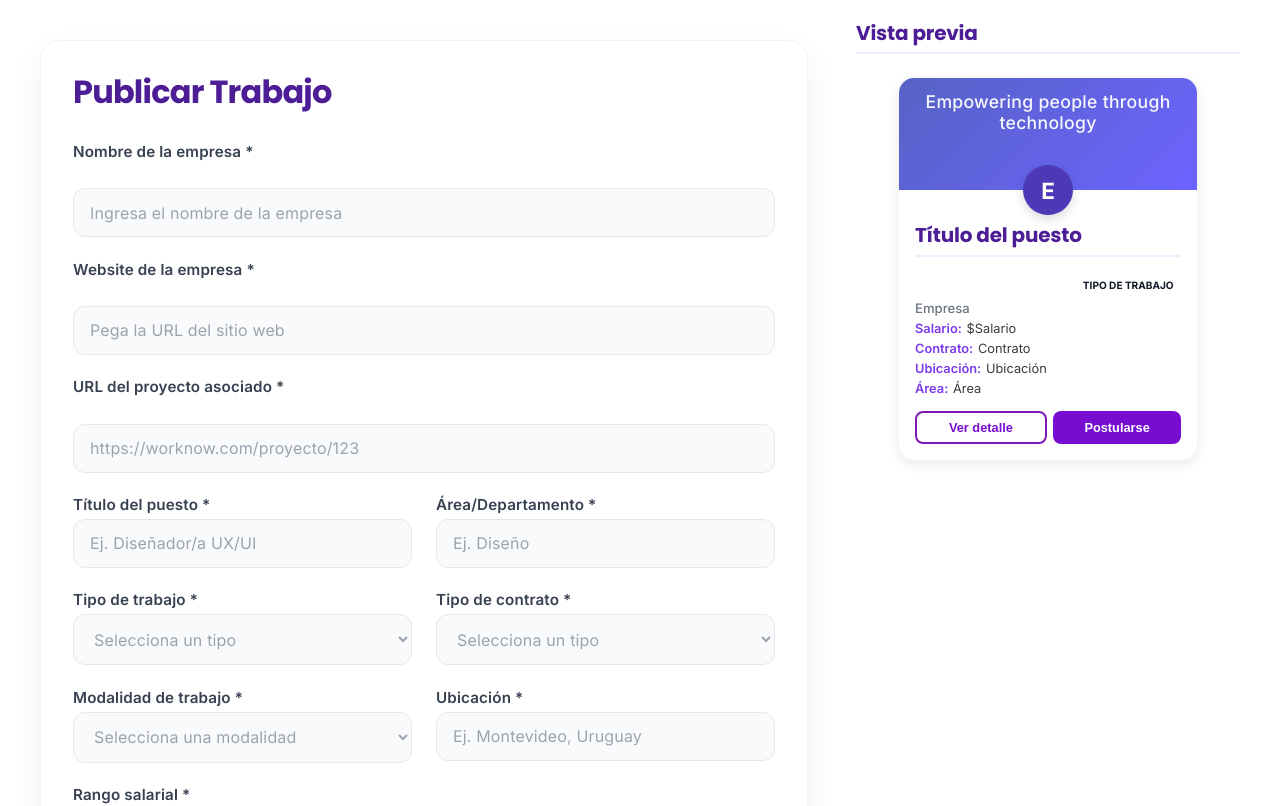
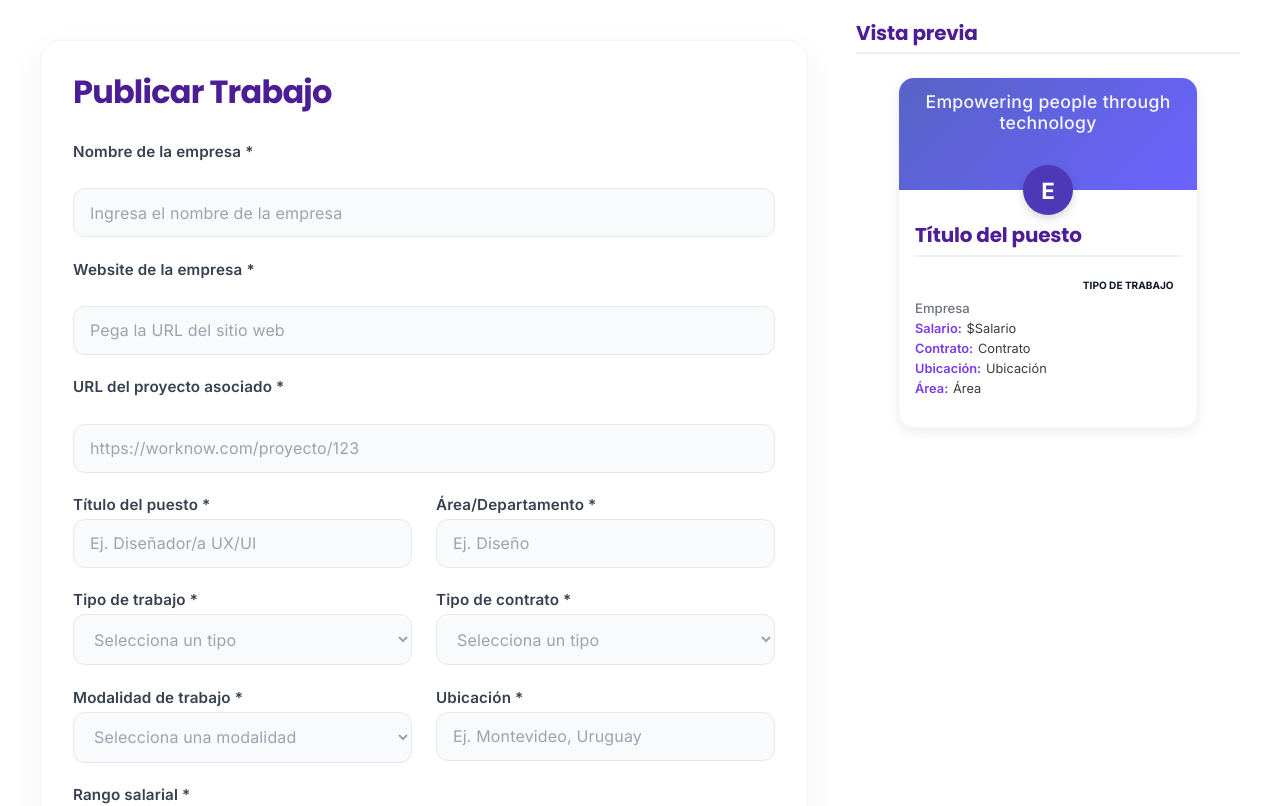
Before and after one commit to Anima-Tec/Worknow-Frontend, a React (Vite) app: page /jobs/form in a window 1280 px wide. Shown: the top 806 px of the page. Built offline with nearby package versions, Linux system fonts and the light colour scheme.

Commit message:
Ocultar botones en vista previa de formularios - Agregada prop isFormPreview a CardProyecto y CardTrabajo - Ocultos botones Ver detalle y Postularse solo en vista previa - Mantenida funcionalidad en HomeUser y HomeCompany

```diff
--- a/src/components/CardProyecto.jsx
+++ b/src/components/CardProyecto.jsx
@@ -13,6 +13,7 @@ export default function CardProyecto({
   remuneration,
   company,
   isCompanyView = false, // 🟣 detecta si es vista empresa
+  isFormPreview = false, // 🟣 prop para detectar si es vista previa de formulario
 }) {
   const [showModal, setShowModal] = useState(false);
   const [showDetail, setShowDetail] = useState(false); // 🟣 nuevo estado
@@ -55,6 +56,7 @@ export default function CardProyecto({
         </div>
 
         {/* ---------- BOTONES ---------- */}
+        {!isFormPreview && (
           <div className="project-actions">
             <button
               className="secondary-btn"
@@ -72,6 +74,7 @@ export default function CardProyecto({
               </button>
             )}
           </div>
+        )}
       </div>
 
       {/* ---------- MODAL DE POSTULACIÓN ---------- */}
--- a/src/components/CardTrabajo.jsx
+++ b/src/components/CardTrabajo.jsx
@@ -17,6 +17,7 @@ export default function CardTrabajo({
   projectUrl,
   isPreview = false,
   isCompanyView = false, // 🟣 prop para detectar si es vista empresa
+  isFormPreview = false, // 🟣 prop para detectar si es vista previa de formulario
 }) {
   const [showModal, setShowModal] = useState(false);
   const [showDetail, setShowDetail] = useState(false); // 🟣 nuevo estado para el detalle
@@ -108,6 +109,7 @@ export default function CardTrabajo({
           )}
 
           {/* ---------- BOTONES ---------- */}
+          {!isFormPreview && (
             <div className="job-actions">
               <button
                 className="secondary-btn"
@@ -126,8 +128,8 @@ export default function CardTrabajo({
                   Postularse
                 </button>
               )}
-
             </div>
+          )}
         </div>
       </div>
 
--- a/src/pages/JobForm.jsx
+++ b/src/pages/JobForm.jsx
@@ -215,6 +215,7 @@ export default function JobForm({ onClose, onJobCreated }) {
           description={form.description || "Descripción..."}
           projectUrl={form.projectUrl}
           isPreview={true}
+          isFormPreview={true}
         />
       </div>
     </div>
--- a/src/pages/ProjectForm.jsx
+++ b/src/pages/ProjectForm.jsx
@@ -171,6 +171,7 @@ export default function ProjectForm({ onClose, onProjectCreated }) {
               skills={formData.skills || "Habilidades requeridas"}
               description={formData.description || "Descripción del proyecto"}
               company="WorkNow"
+              isFormPreview={true}
             />
           </div>
         </div>
```
Lines whose indentation alone changed are shown as unchanged.
